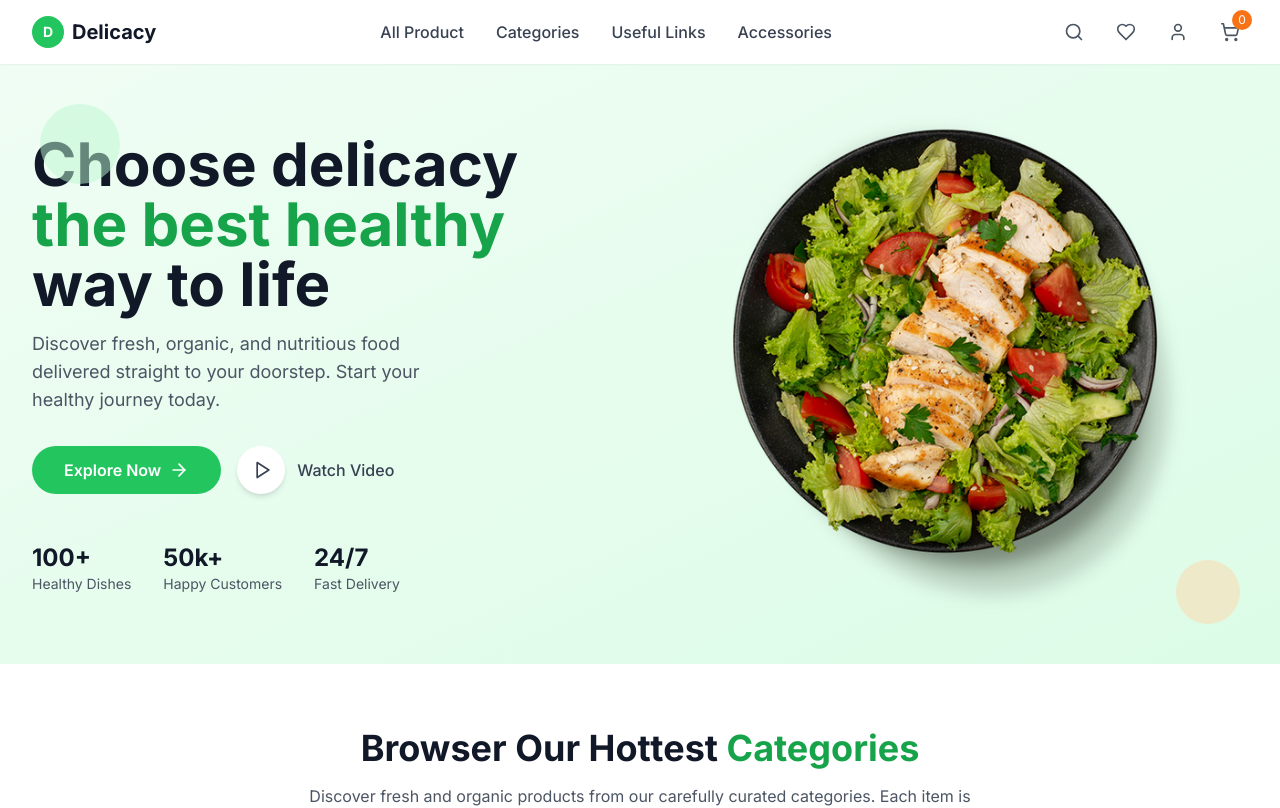
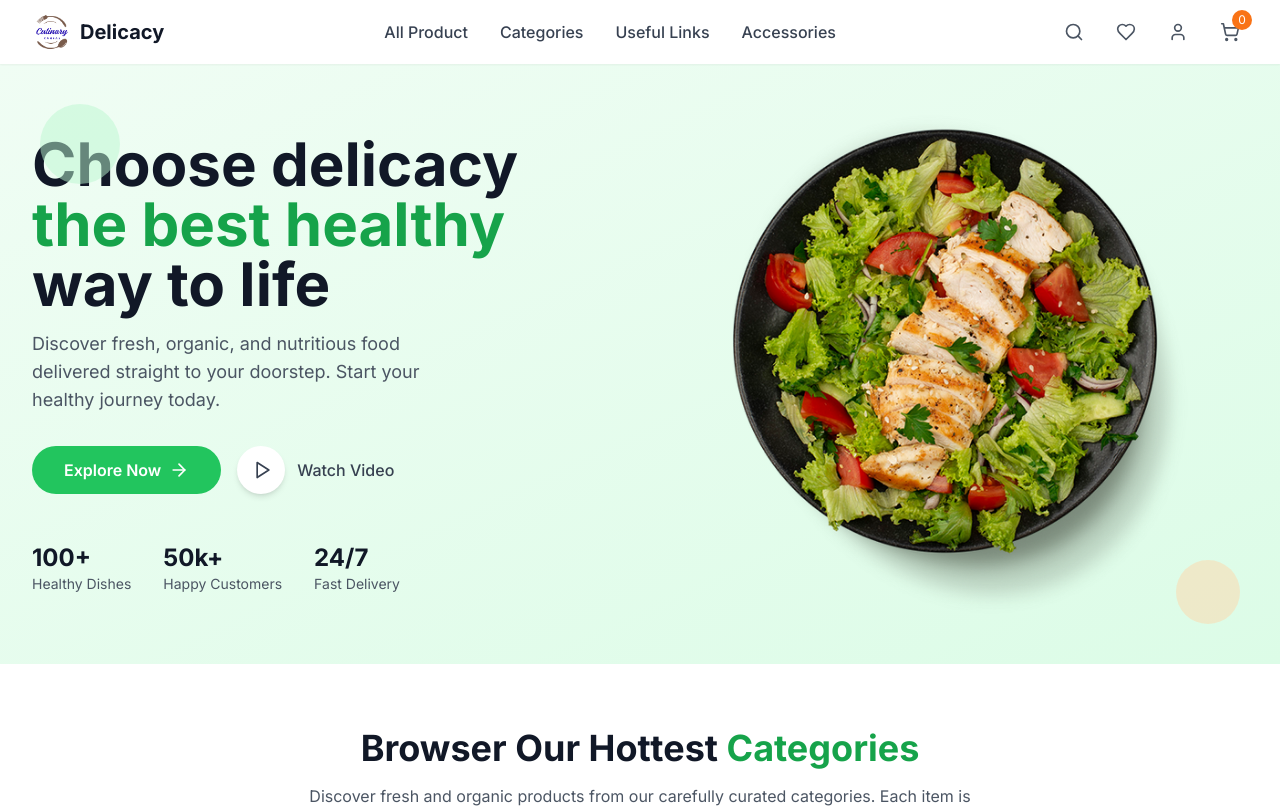
Before and after one commit to uzicodes/Culinary-Canvas, a Next.js app: page / in a window 1280 px wide. Shown: the top 808 px of the page. Built offline with nearby package versions, Linux system fonts and the light colour scheme.

Commit message:
logo added on the navbar

```diff
--- a/src/components/Header.tsx
+++ b/src/components/Header.tsx
@@ -3,6 +3,7 @@
 import { useState } from 'react'
 import { ShoppingCart, Search, Menu, X, User, Heart } from 'lucide-react'
 import Link from 'next/link'
+import Image from 'next/image'
 
 const Header = () => {
   const [isMenuOpen, setIsMenuOpen] = useState(false)
@@ -14,8 +15,13 @@ const Header = () => {
           {/* Logo */}
           <div className="flex items-center">
             <Link href="/" className="flex items-center space-x-2">
-              <div className="w-8 h-8 bg-primary-500 rounded-full flex items-center justify-center">
-                <span className="text-white font-bold text-sm">D</span>
+              <div className="w-10 h-10 relative">
+                <Image
+                  src="/without_BG_logo.png"
+                  alt="Delicacy Logo"
+                  fill
+                  className="object-contain"
+                />
               </div>
               <span className="text-xl font-bold text-gray-900">Delicacy</span>
             </Link>
```
